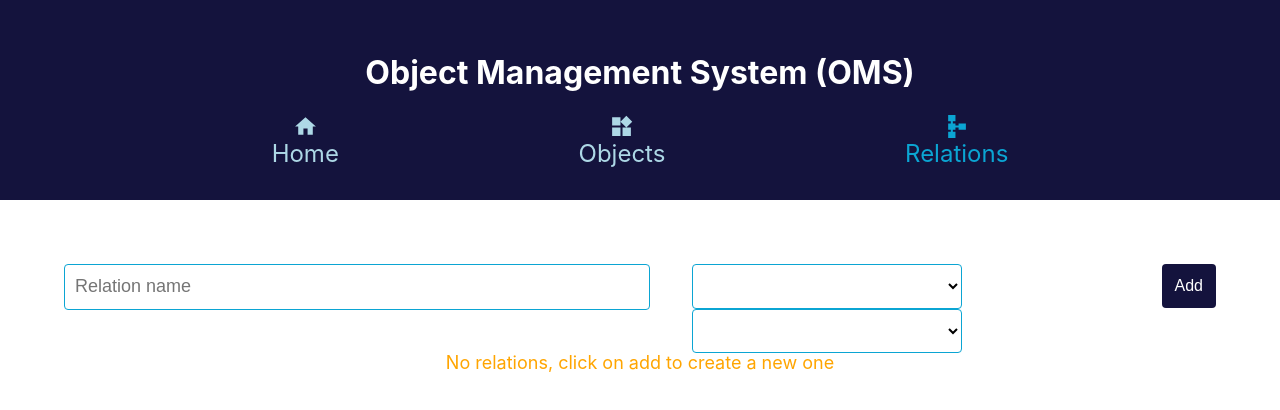
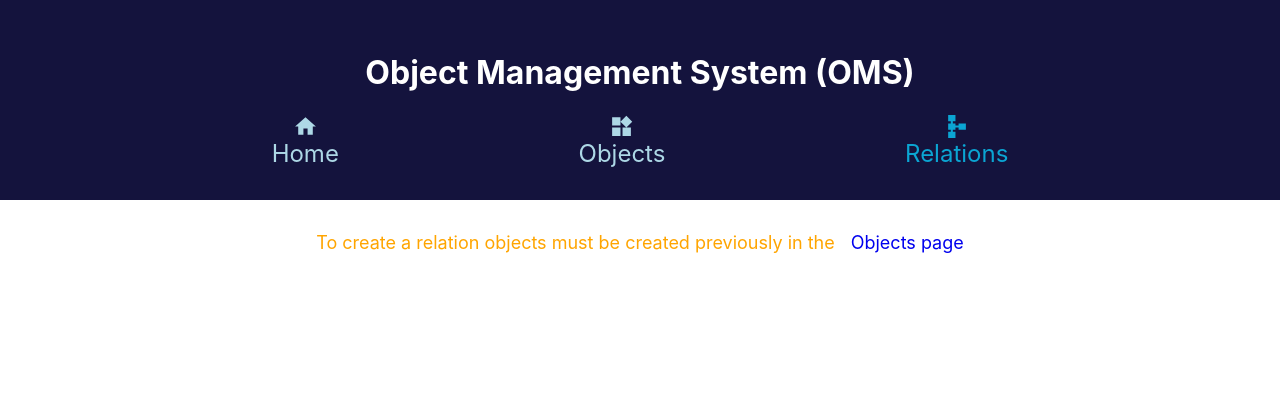
Before and after one commit to Nacho1980/object-management, a React (Create React App) app: page /relations in a window 1280 px wide. Shown: the top 410 px of the page. Built offline with nearby package versions, Linux system fonts and the light colour scheme.

Commit message:
Several small improvements

```diff
--- a/src/components/ItemListing/AddItemForm.tsx
+++ b/src/components/ItemListing/AddItemForm.tsx
@@ -1,4 +1,5 @@
 import { useState, useContext } from "react";
+import { Link } from "react-router-dom";
 import ItemsContext from "../../context/itemsContext";
 import { objectTypes, createNewId } from "../../utils";
 import { Dropdown, ObjectDropdown } from "../common/Dropdown/Dropdown";
@@ -9,7 +10,9 @@ import {
   AddObjWrapper,
   AddRelWrapper,
   AddRelSpan,
-  AddButtonWrapper
+  AddButtonWrapper,
+  EmptyListWarning,
+  SeparatedText
 } from "./styles";
 
 type AddItemProps = {
@@ -32,6 +35,8 @@ export const AddItemForm = ({
     useContext(ItemsContext);
   const isObject = itemType === "object";
   const isRelation = itemType === "relation";
+  const [showObjErrors, setShowObjErrors] = useState<boolean>(false)
+  const [showRelErrors, setShowRelErrors] = useState<boolean>(false)
   const [objectName, setObjectName] = useState<string>("");
   const [objectDescription, setObjectDescription] = useState<string>("");
   const [objectType, setObjectType] = useState<
@@ -43,11 +48,12 @@ export const AddItemForm = ({
       value: type,
     };
   });
-  const addObjectDisabled = !objectName || !objectDescription || !objectType;
+  //const addObjectDisabled = !objectName || !objectDescription || !objectType;
   const resetObjFields = () => {
     setObjectName("")
     setObjectDescription("")
     setObjectType("desk")
+    setShowObjErrors(false)
   }
   // Create an object and pass it to the onAdd function
   const addObj = () => {
@@ -61,6 +67,8 @@ export const AddItemForm = ({
       };
       addObject(obj);
       resetObjFields()
+    } else {
+      setShowObjErrors(true)
     }
   };
 
@@ -69,12 +77,13 @@ export const AddItemForm = ({
     objectList && objectList.length > 0 ? objectList[0].id : 0;
   const [selectedObject1, setSelectedObject1] = useState<number>(firstItemId);
   const [selectedObject2, setSelectedObject2] = useState<number>(firstItemId);
-  const addRelationDisabled =
-    selectedObject1 === 0 || selectedObject2 === 0 || !relationName;
+  //const addRelationDisabled =
+  //  selectedObject1 === 0 || selectedObject2 === 0 || !relationName;
   const resetRelFields = () => {
     setRelationName("")
     setSelectedObject1(firstItemId)
     setSelectedObject2(firstItemId)
+    setShowRelErrors(false)
   }
   // Create a relation and pass it to the onAdd function
   const addRel = () => {
@@ -88,6 +97,8 @@ export const AddItemForm = ({
       };
       addRelation(rel);
       resetRelFields()
+    } else {
+      setShowRelErrors(true)
     }
   };
 
@@ -112,6 +123,7 @@ export const AddItemForm = ({
               }
               value={objectName}
               placeholder={"Object name"}
+              error={showObjErrors && !objectName}
             />
           </FormField>
           <FormField>
@@ -122,12 +134,13 @@ export const AddItemForm = ({
               }
               value={objectDescription}
               placeholder={"Object description"}
+              error={showObjErrors && !objectDescription}
             />
           </FormField>
           <FormField>
             <AddButton
               id="addObjectButton"
-              disabled={addObjectDisabled}
+              //disabled={addObjectDisabled}
               onClick={() => addObj()}
             >
               Add
@@ -135,7 +148,7 @@ export const AddItemForm = ({
           </FormField>
         </AddObjWrapper>
       )}
-      {isRelation && (
+      {isRelation && objectList && objectList.length > 0 && (
         <AddRelWrapper>
           <FormField>
             <TextInput
@@ -145,6 +158,7 @@ export const AddItemForm = ({
               }
               value={relationName}
               placeholder={"Relation name"}
+              error={showRelErrors && !relationName}
             />
           </FormField>
           <FormField>
@@ -169,7 +183,7 @@ export const AddItemForm = ({
             <AddButtonWrapper>
               <AddButton
                 id="addRelationButton"
-                disabled={addRelationDisabled}
+                //disabled={addRelationDisabled}
                 onClick={() => addRel()}
               >
                 Add
@@ -178,6 +192,12 @@ export const AddItemForm = ({
           </FormField>
         </AddRelWrapper>
       )}
+      {isRelation && (!objectList || objectList.length === 0) && (
+        <EmptyListWarning>
+          To create a relation objects must be created previously in the
+          <SeparatedText><Link to="/objects" style={{ textDecoration: "none" }}> Objects page </Link></SeparatedText>
+        </EmptyListWarning>
+      )}
     </>
   );
 };
--- a/src/components/ItemListing/ItemsList.tsx
+++ b/src/components/ItemListing/ItemsList.tsx
@@ -32,7 +32,7 @@ export const ItemsList = ({ itemType }: CRUDProps) => {
           No objects, click on add to create a new one
         </EmptyListWarning>
       )}
-      {isRelation && relationList.length === 0 && (
+      {isRelation && objectList && objectList.length > 0 && relationList.length === 0 && (
         <EmptyListWarning>
           No relations, click on add to create a new one
         </EmptyListWarning>
--- a/src/components/ItemListing/QuickSearch.tsx
+++ b/src/components/ItemListing/QuickSearch.tsx
@@ -8,9 +8,12 @@ import {
   QuickSearchBoldField,
   QuickSearchField,
   SearchResultWrapper,
+  EmptyListWarning,
+  SeparatedText,
 } from "./styles";
 import { useState } from "react";
 import { Object } from "../common/Object/Obj";
+import { Link } from "react-router-dom";
 
 interface IQuickSearch {
   list: Array<IObject>;
@@ -63,6 +66,10 @@ export const QuickSearch = ({ list }: IQuickSearch) => {
           type={value.type}
         />)}
       </SearchResultWrapper>
+      {(!list || (list.length === 0)) && <EmptyListWarning>
+          No objects, to create a new one navigate to the
+          <SeparatedText><Link to="/objects" style={{ textDecoration: "none" }}> Objects page </Link></SeparatedText>
+        </EmptyListWarning>}
     </AutocompleteWrapper>
   );
 };
--- a/src/components/ItemListing/styles.js
+++ b/src/components/ItemListing/styles.js
@@ -65,6 +65,10 @@ export const AddRelSpan = styled.span`
   margin: 0 ${LARGE_SPACING} 0 ${LARGE_SPACING};
 `
 
+export const SeparatedText = styled.span`
+  margin-left: ${DEFAULT_SPACING};
+`
+
 export const ListWrapper = styled.div`
   margin: ${LARGE_SPACING};
 `
--- a/src/components/common/TextInput/TextInput.js
+++ b/src/components/common/TextInput/TextInput.js
@@ -5,7 +5,8 @@ import {
   INPUT_BORDER_RADIUS,
   INPUT_PADDING,
   INPUT_FONT_SIZE,
-  INPUT_HEIGHT
+  INPUT_HEIGHT,
+  ERROR_COLOR
 } from "../../../theme";
 
 
@@ -15,7 +16,7 @@ export const TextInput = styled.input`
   font-size: ${INPUT_FONT_SIZE};
   padding: ${INPUT_PADDING};
   background-color: ${INPUT_BG_COLOR};
-  border: 1px solid ${BORDER_COLOR};
+  border: 1px solid ${props => props.error ? ERROR_COLOR : BORDER_COLOR};
   border-radius: ${INPUT_BORDER_RADIUS};
   :focus {
     outline: none;
--- a/src/theme.js
+++ b/src/theme.js
@@ -13,6 +13,7 @@ export const WARN_COLOR = '#FFA500'
 export const ICON_BG_COLOR = '#0BA5D3'
 export const EVEN_ROW_COLOR = '#ADD8E6'
 export const DEFAULT_BG_COLOR =  '#FFFFFF'
+export const ERROR_COLOR = '#FF0000'
 
 // SIZES AND SPACING
 export const INPUT_FONT_SIZE = '18px'
```
Also changed, not shown: src/components/Header/styles.js (+3 -4 lines).
